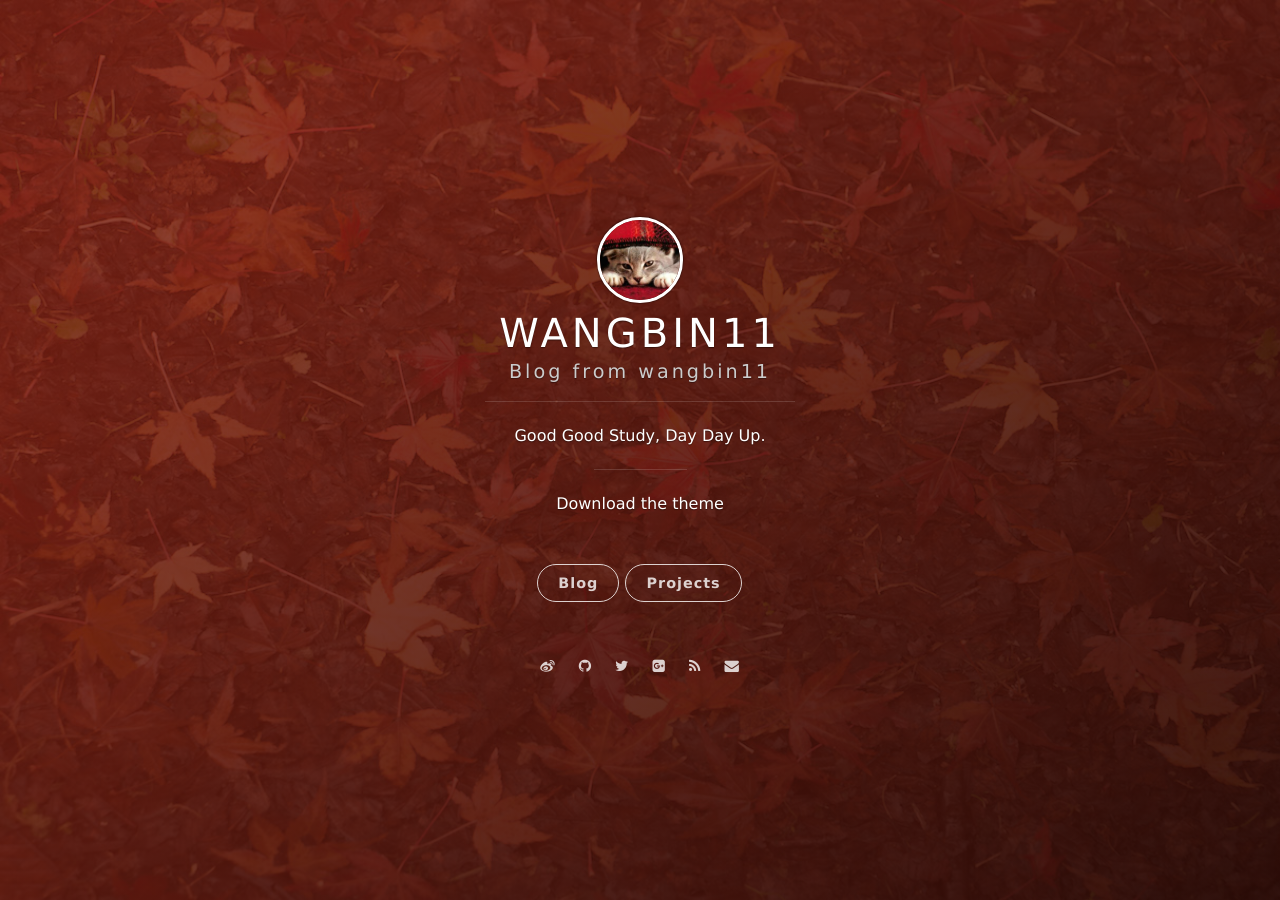
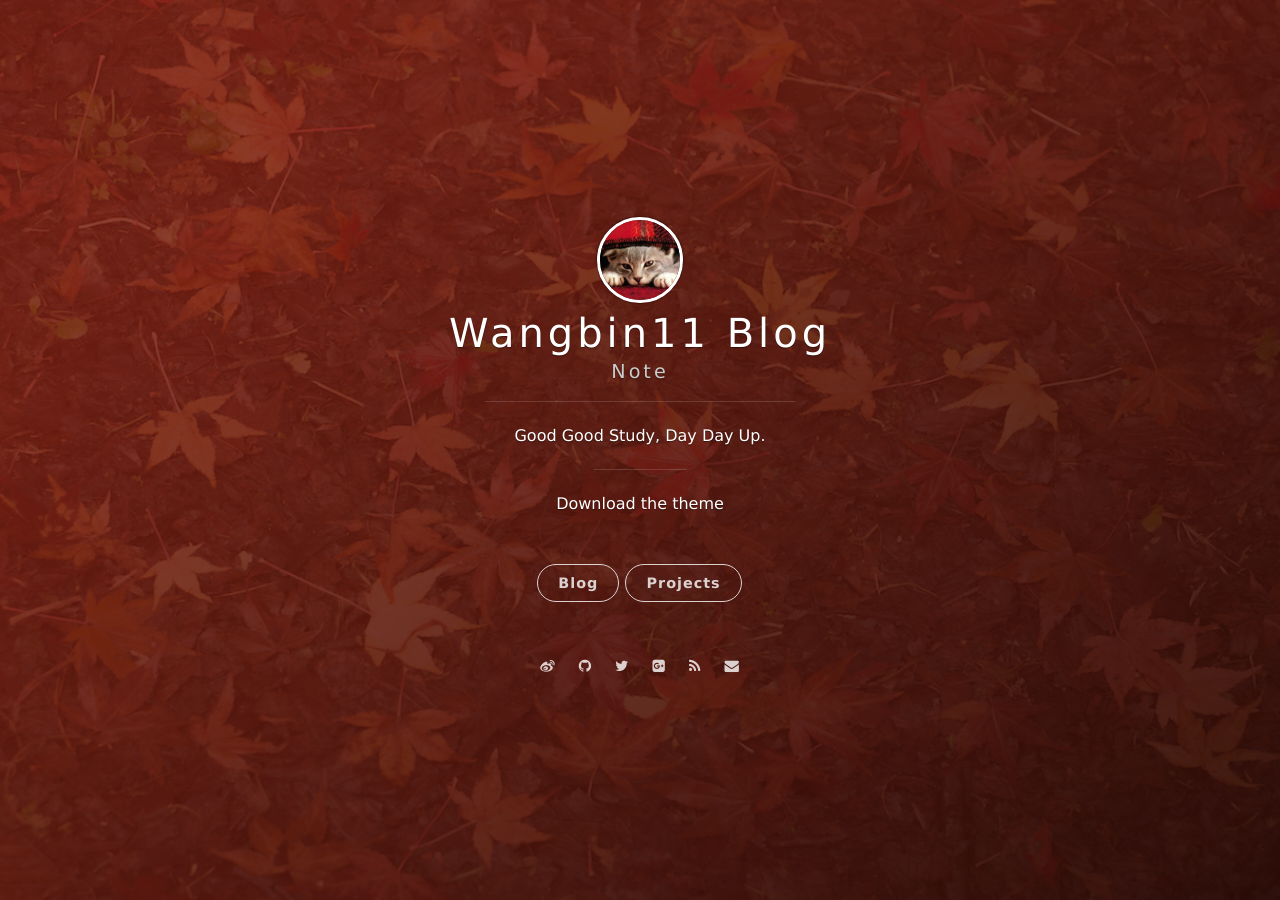
Before and after one commit to wangbin11/wangbin11.github.io, a Jekyll site: the page built from index.html, in a window 1280 px wide. Built offline with Jekyll 4.4.1, drawn with Linux system fonts in a browser that asks for light colours; nearby versions of some CDN libraries; the list of posts is cut into pages by our own code.

Commit message:
update code

```diff
--- a/_config.yml
+++ b/_config.yml
@@ -1,6 +1,6 @@
 # Basic
-title: WANGBIN11
-subtitle: Blog from wangbin11
+title: Wangbin11 Blog
+subtitle: Note
 welcome_message: <a href="https://github.com/onevcat/vno-jekyll" target="_blank">Download the theme</a>
 description: Good Good Study, Day Day Up.
 #creator: <a href="http://onev.cat">@onevcat</a>
```
Also changed, not shown: README.md.
